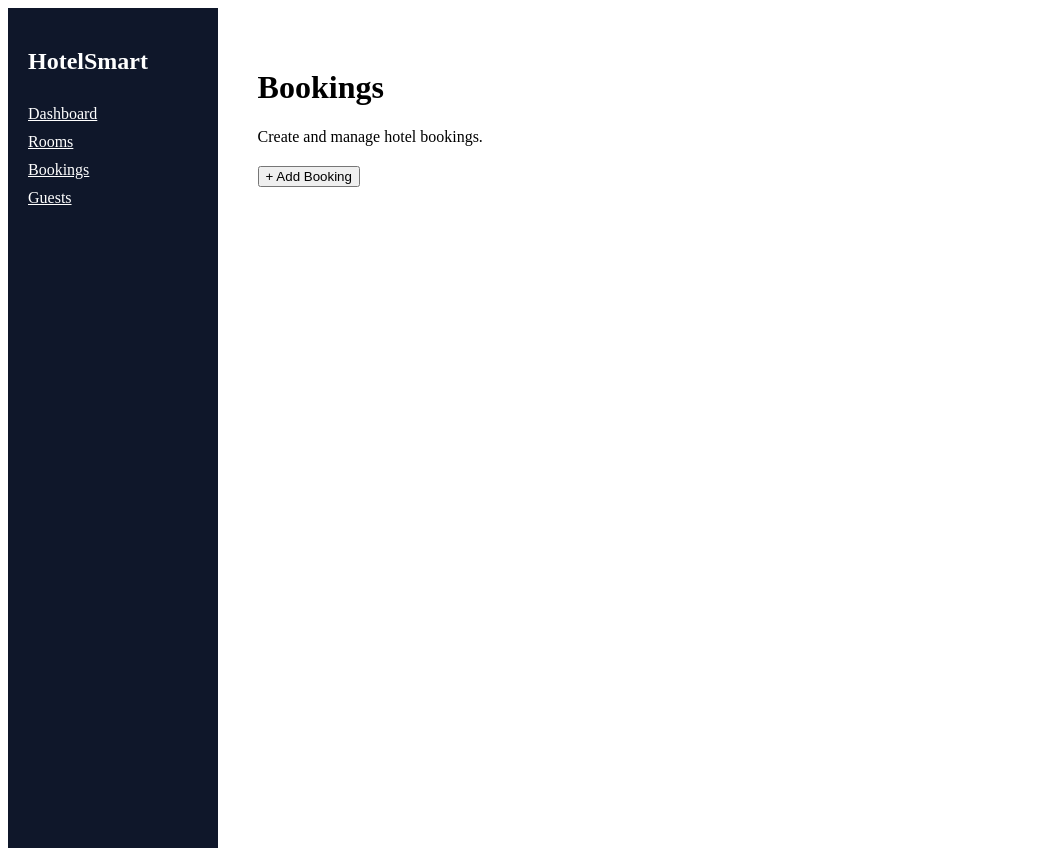
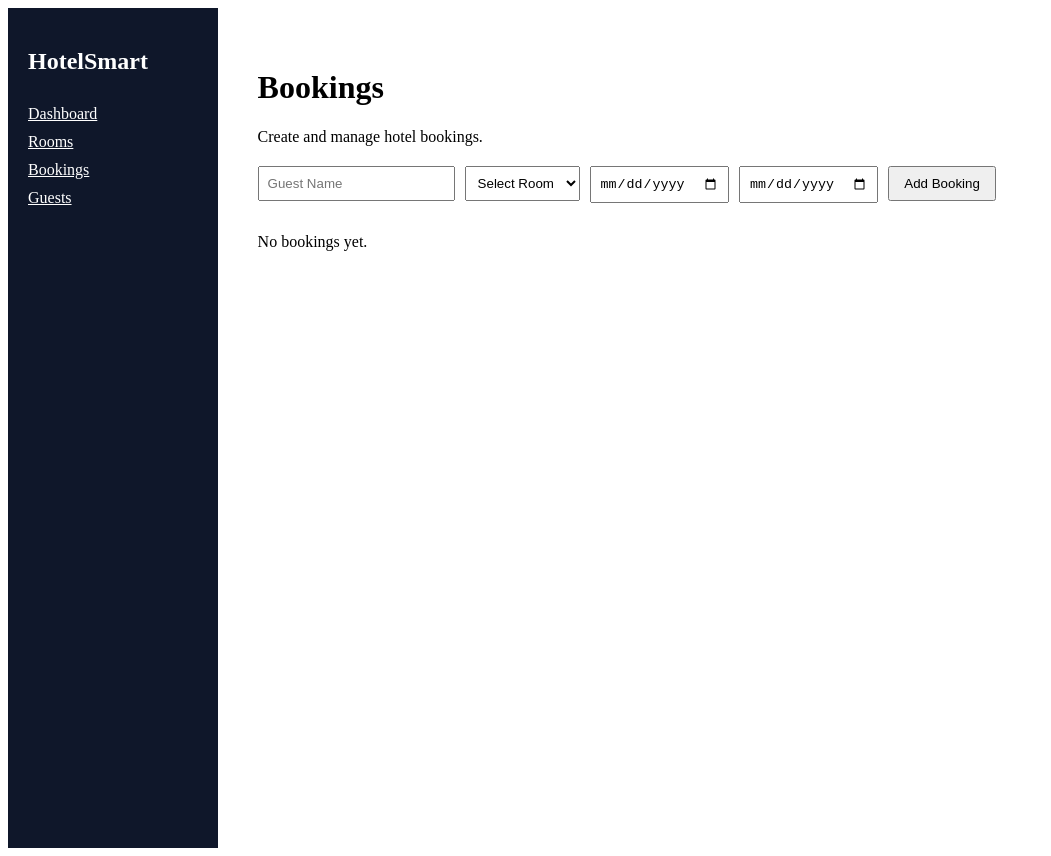
Before and after one commit to dinithiuththara/hotelsmart-management-system, a React (Create React App) app: page /bookings in a window 1280 px wide. Shown: the whole page, without its empty margins (0-1051 px from the left). Built offline with nearby package versions, Linux system fonts and the light colour scheme; sample sign-in values are in the browser's storage.

Commit message:
feat: update room availability based on bookings

```diff
--- a/src/pages/Bookings.jsx
+++ b/src/pages/Bookings.jsx
@@ -1,6 +1,96 @@
+import { useEffect, useState } from "react";
 import Sidebar from "../components/layout/Sidebar";
 
+const BOOKING_KEY = "hotel_bookings";
+const ROOM_KEY = "hotel_rooms";
+
 export default function Bookings() {
+  const [bookings, setBookings] = useState([]);
+  const [rooms, setRooms] = useState([]);
+
+  const [guest, setGuest] = useState("");
+  const [room, setRoom] = useState("");
+  const [checkIn, setCheckIn] = useState("");
+  const [checkOut, setCheckOut] = useState("");
+
+  useEffect(() => {
+    const savedBookings = localStorage.getItem(BOOKING_KEY);
+    if (savedBookings) {
+      setBookings(JSON.parse(savedBookings));
+    }
+
+    const savedRooms = localStorage.getItem(ROOM_KEY);
+    if (savedRooms) {
+      setRooms(JSON.parse(savedRooms));
+    }
+  }, []);
+
+  function saveBookings(updated) {
+    setBookings(updated);
+    localStorage.setItem(BOOKING_KEY, JSON.stringify(updated));
+  }
+
+  function addBooking() {
+    if (!guest || !room || !checkIn || !checkOut) {
+      alert("Please fill all fields");
+      return;
+    }
+
+    const selectedRoom = rooms.find((r) => r.number === room);
+
+    if (!selectedRoom) {
+      alert("Selected room not found");
+      return;
+    }
+
+    if (selectedRoom.status === "Occupied") {
+      alert("This room is already occupied");
+      return;
+    }
+
+    const newBooking = {
+      id: Date.now(),
+      guest,
+      room,
+      checkIn,
+      checkOut,
+      status: "Confirmed",
+    };
+
+    const updatedBookings = [...bookings, newBooking];
+    saveBookings(updatedBookings);
+
+    const updatedRooms = rooms.map((r) =>
+      r.number === room ? { ...r, status: "Occupied" } : r
+    );
+
+    localStorage.setItem(ROOM_KEY, JSON.stringify(updatedRooms));
+    setRooms(updatedRooms);
+
+    setGuest("");
+    setRoom("");
+    setCheckIn("");
+    setCheckOut("");
+  }
+
+  function deleteBooking(id) {
+    if (!window.confirm("Delete this booking?")) return;
+
+    const booking = bookings.find((b) => b.id === id);
+
+    const updatedBookings = bookings.filter((b) => b.id !== id);
+    saveBookings(updatedBookings);
+
+    if (booking) {
+      const updatedRooms = rooms.map((r) =>
+        r.number === booking.room ? { ...r, status: "Available" } : r
+      );
+
+      localStorage.setItem(ROOM_KEY, JSON.stringify(updatedRooms));
+      setRooms(updatedRooms);
+    }
+  }
+
   return (
     <div style={{ display: "flex" }}>
       <Sidebar />
@@ -10,9 +100,83 @@ export default function Bookings() {
         <p>Create and manage hotel bookings.</p>
 
         <div style={{ marginTop: "20px" }}>
-          <button>+ Add Booking</button>
+          <input
+            placeholder="Guest Name"
+            value={guest}
+            onChange={(e) => setGuest(e.target.value)}
+            style={{ marginRight: "10px", padding: "8px" }}
+          />
+
+          <select
+            value={room}
+            onChange={(e) => setRoom(e.target.value)}
+            style={{ marginRight: "10px", padding: "8px" }}
+          >
+            <option value="">Select Room</option>
+
+            {rooms.map((r) => (
+              <option key={r.id} value={r.number}>
+                Room {r.number} - {r.status}
+              </option>
+            ))}
+          </select>
+
+          <input
+            type="date"
+            value={checkIn}
+            onChange={(e) => setCheckIn(e.target.value)}
+            style={{ marginRight: "10px", padding: "8px" }}
+          />
+
+          <input
+            type="date"
+            value={checkOut}
+            onChange={(e) => setCheckOut(e.target.value)}
+            style={{ marginRight: "10px", padding: "8px" }}
+          />
+
+          <button onClick={addBooking} style={{ padding: "8px 14px" }}>
+            Add Booking
+          </button>
         </div>
 
+        <div style={{ marginTop: "30px" }}>
+          {bookings.length === 0 ? (
+            <p>No bookings yet.</p>
+          ) : (
+            bookings.map((booking) => (
+              <div
+                key={booking.id}
+                style={{
+                  border: "1px solid #ccc",
+                  padding: "15px",
+                  marginBottom: "10px",
+                  borderRadius: "8px",
+                }}
+              >
+                <h3>{booking.guest}</h3>
+                <p>Room: {booking.room}</p>
+                <p>Check In: {booking.checkIn}</p>
+                <p>Check Out: {booking.checkOut}</p>
+                <p>Status: {booking.status}</p>
+
+                <button
+                  onClick={() => deleteBooking(booking.id)}
+                  style={{
+                    background: "red",
+                    color: "white",
+                    border: "none",
+                    padding: "8px 12px",
+                    cursor: "pointer",
+                    borderRadius: "4px",
+                  }}
+                >
+                  Delete
+                </button>
+              </div>
+            ))
+          )}
+        </div>
       </div>
     </div>
   );
```
